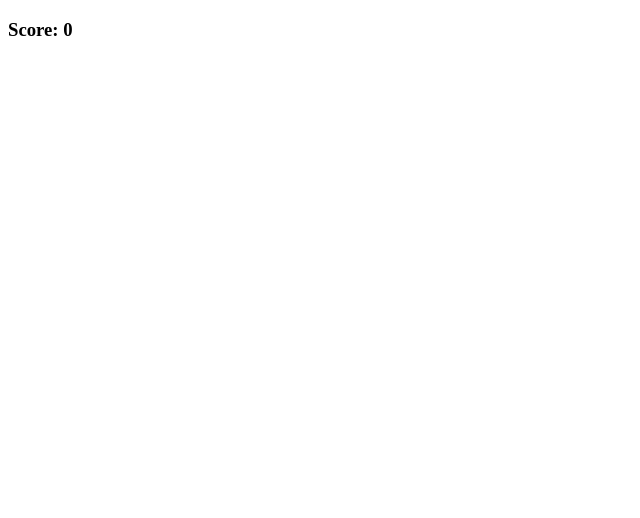
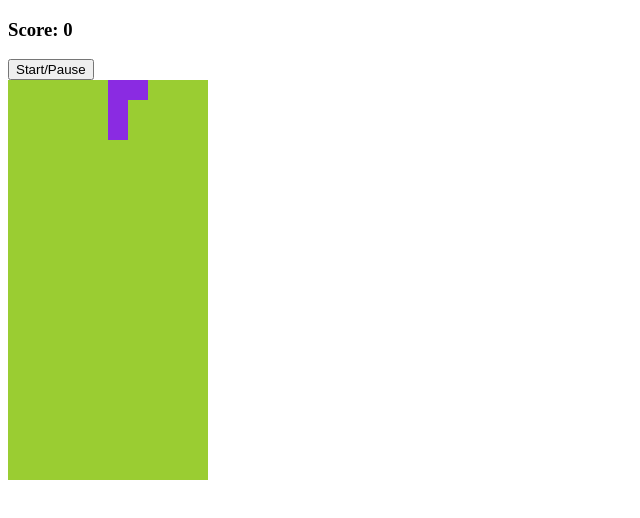
Before and after one commit to cmp0x5/tetris, a plain HTML site: page index.html in a window 1280 px wide. Shown: the whole page, without its empty margins (0-640 px from the left). Drawn offline with Linux system fonts and the light colour scheme.

Commit message:
Add Tetromino shapes to game project.
Add const arrays consisting of arrays used to draw
each one of the tetromino shapes, in each respective
rotation. Color each one of them accordingly by adding
a .tetromino CSS class.
Update web page and README.md file accordingly.

Signed-off-by: Victor <victorcampos@usp.br>

```diff
--- a/app.js
+++ b/app.js
@@ -1,5 +1,61 @@
 document.addEventListener('DOMContentLoaded', () => {
+    const grid = document.querySelector('.grid') // const grid receives the .grid values from html file
+    let squares = Array.from(document.querySelectorAll('.grid div')) // Tuns divs into array with specific index number
+    const width = 10
+    const scoreDisplay = document.querySelector('#score') // span id = score
+    const startButton = document.querySelector('#start-button')
 
+    // Tetraminós
+
+    const lTetromino = [ // Draw each of the 5 tetrominoes in each of its 4 rotations using our width const
+        [1, width+1, (width*2)+1, 2],
+        [width, width+1, width+2, width*2+2],
+        [1, width+1, (width*2)+1, width*2],
+        [width, width*2, width*2+1, width*2+2]
+    ]
+
+    const iTetromino = [
+        [1, width+1, (width*2)+1, (width*3)+1],
+        [width,width+1,width+2,width+3],
+        [1, width+1, (width*2)+1, (width*3)+1],
+        [width,width+1,width+2,width+3]
+    ]
+
+    const tTetromino = [
+        [width, width+1, width+2, (width*2)+1],
+        [width+1, width*2, (width*2)+1, (width*2)+2],
+        [width+1, width*2, (width*2)+1, (width*3)+1],
+        [width, width*2, width*3, (width*2)+1]
+    ]
+
+    const oTetromino = [
+        [width, width+1, width*2, (width*2)+1],
+        [width, width+1, width*2, (width*2)+1],
+        [width, width+1, width*2, (width*2)+1],
+        [width, width+1, width*2, (width*2)+1]
+    ]
+
+    const zTetromino = [
+        [width, width*2, (width*2)+1, (width*3)+1],
+        [width+1, width+2, width*2, (width*2)+1],
+        [width, width*2, (width*2)+1, (width*3)+1],
+        [width+1, width+2, width*2, (width*2)+1]
+    ]
+
+    const tetrominoes = [lTetromino, iTetromino, tTetromino, oTetromino, zTetromino]
+
+    let currentPosition = 4
+    let current = tetrominoes[0][0]
+
+   // Draw first rotation in the first tetramino
+
+   function draw() {
+       current.forEach(index => {
+           squares[currentPosition + index].classList.add('tetromino') // Add class 'tetromino' for each tetramino position in the array, as to color those.
+       })
+   }
+
+   draw()
 
 
 
--- a/index.html
+++ b/index.html
@@ -9,6 +9,7 @@
     <body>
 
         <h3>Score: <span id="score">0</span></h3>
+        <button id="start-button">Start/Pause</button>
 
         <div class="grid">
             <div></div>
--- a/style.css
+++ b/style.css
@@ -0,0 +1,17 @@
+.grid {
+    width:200px;
+    height:400px;
+    display: flex;
+    flex-wrap: wrap;
+    background-color:yellowgreen;
+}
+
+.grid div{
+    width:20px;
+    height:20px;
+}
+
+.tetromino{
+    background-color: blueviolet;
+
+}
```
Also changed, not shown: 1 other file.
